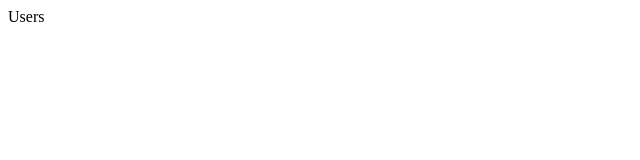
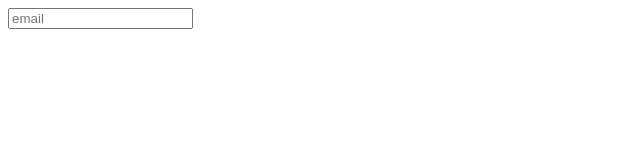
Before and after one commit to zee0401/react-hook-form, a React (Vite) app: page / in a window 1280 px wide. Shown: the top 160 px of the page, without its empty margins (0-640 px from the left). Built offline with nearby package versions, Linux system fonts and the light colour scheme.

Commit message:
zod implements

```diff
--- /dev/null
+++ b/src/constants.ts
@@ -0,0 +1,3 @@
+export const patterns = {
+  email: /^[\w-.]+@([\w-]+\.)+[\w-]{2,4}$/,
+};
--- a/src/users/components/Users.tsx
+++ b/src/users/components/Users.tsx
@@ -1,3 +1,25 @@
+import { useForm } from "react-hook-form";
+
 export const Users = () => {
-  return <div>Users</div>;
+  const {
+    register,
+    formState: { errors },
+    handleSubmit,
+  } = useForm<{ email: string }>({ mode: "all" });
+
+  const onSubmit = () => {
+    console.log("submit");
+  };
+  return (
+    <form onSubmit={handleSubmit(onSubmit)}>
+      <input
+        placeholder="email"
+        {...register("email", {
+          required: { value: true, message: "Email is required" },
+          maxLength: { value: 10, message: "Email is too long" },
+        })}
+      />
+      <p>{errors.email?.message}</p>
+    </form>
+  );
 };
```
Also changed, not shown: src/users/types/schema.ts (added, +12 -0 lines).
